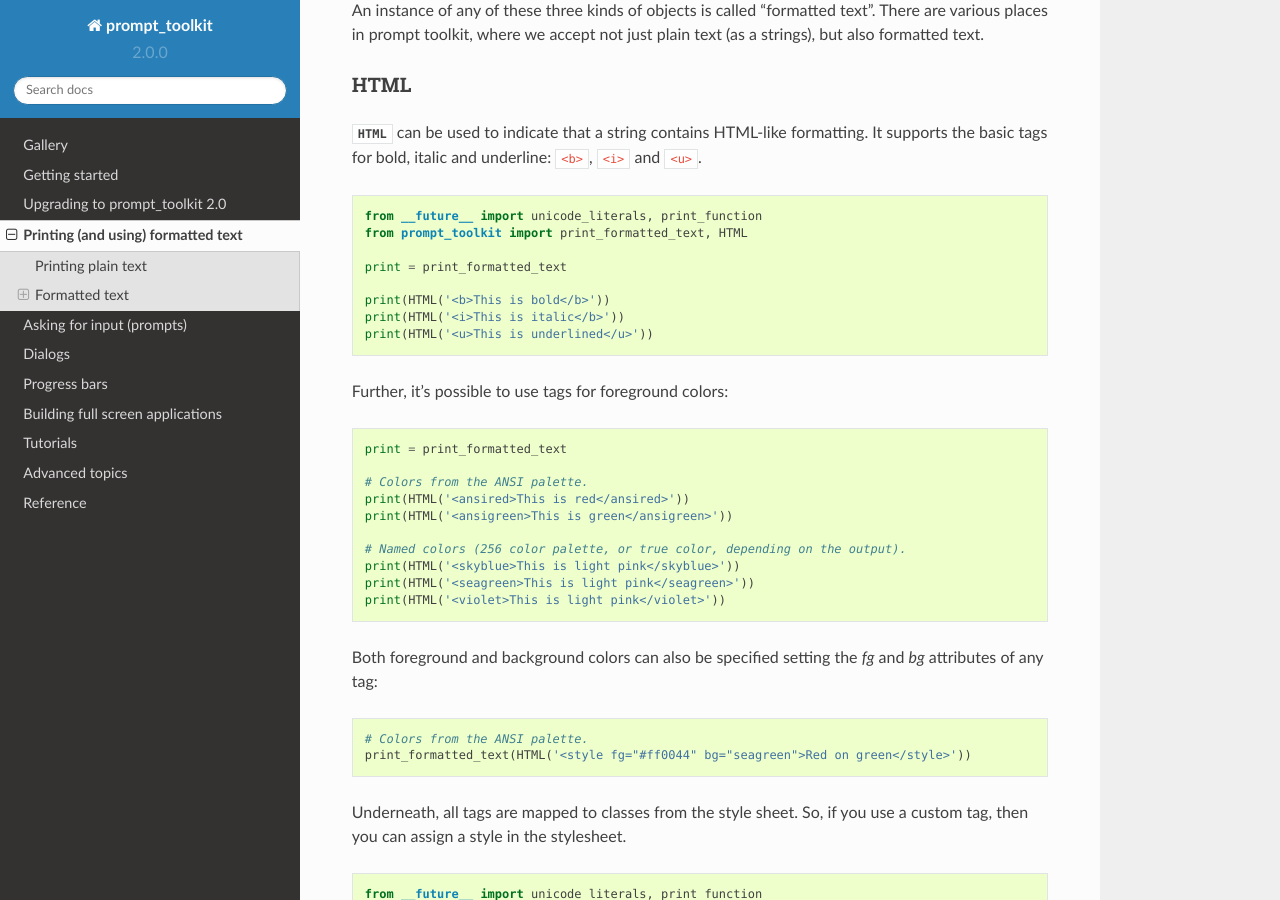
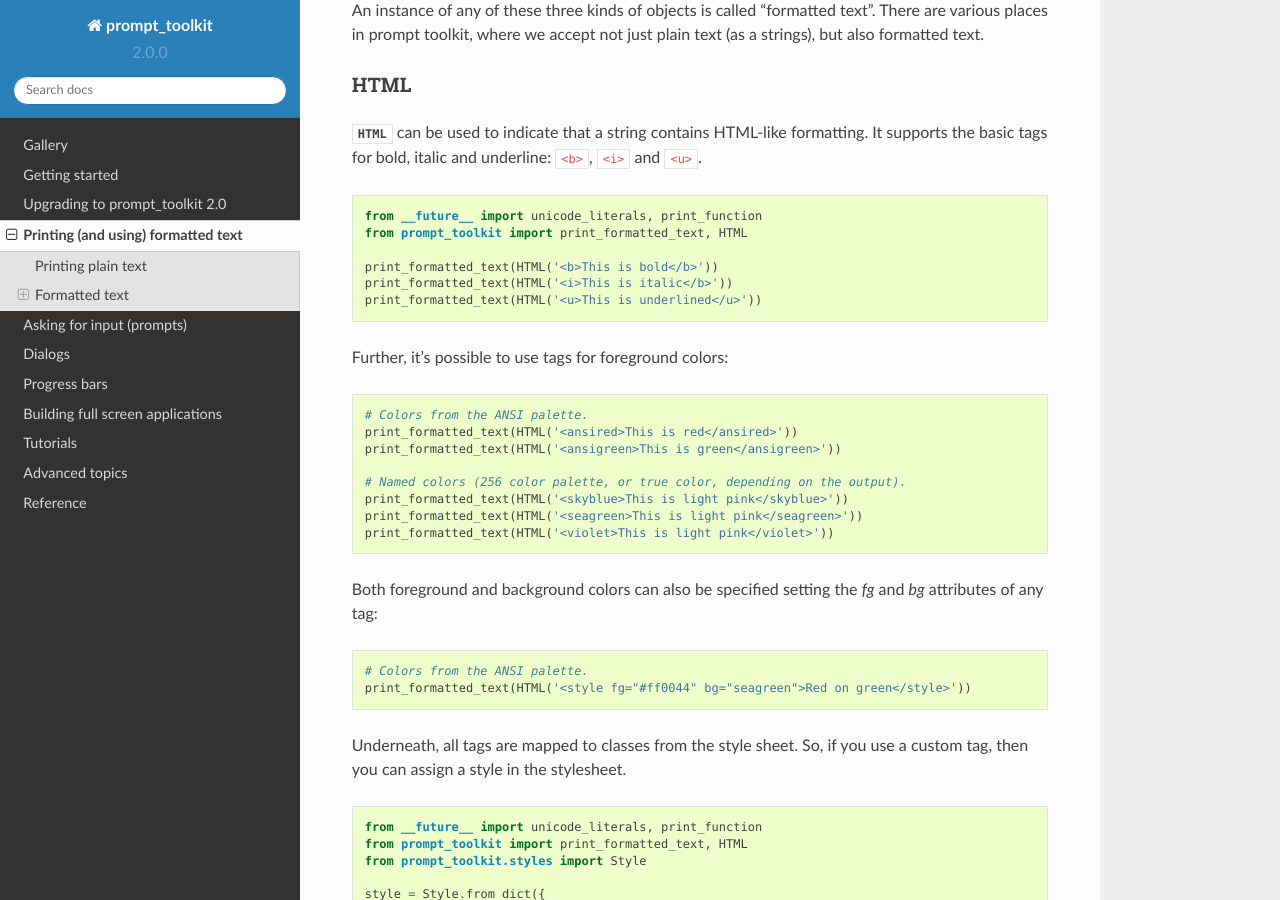
Before and after one commit to dbcli/pgcli, a Sphinx documentation site: the page built from docs/pages/printing_text.rst, in a window 1280 px wide and 900 px high, scrolled down 1373 px. Built offline with Sphinx 7.4.7 and the Read the Docs theme 2.0.0, drawn with Linux system fonts in a browser that asks for light colours.

Commit message:
A couple of documentation improvements.

```diff
--- a/docs/pages/printing_text.rst
+++ b/docs/pages/printing_text.rst
@@ -84,26 +84,22 @@
     from __future__ import unicode_literals, print_function
     from prompt_toolkit import print_formatted_text, HTML
 
-    print = print_formatted_text
-
-    print(HTML('<b>This is bold</b>'))
-    print(HTML('<i>This is italic</b>'))
-    print(HTML('<u>This is underlined</u>'))
+    print_formatted_text(HTML('<b>This is bold</b>'))
+    print_formatted_text(HTML('<i>This is italic</b>'))
+    print_formatted_text(HTML('<u>This is underlined</u>'))
 
 Further, it's possible to use tags for foreground colors:
 
 .. code:: python
 
-    print = print_formatted_text
-
     # Colors from the ANSI palette.
-    print(HTML('<ansired>This is red</ansired>'))
-    print(HTML('<ansigreen>This is green</ansigreen>'))
+    print_formatted_text(HTML('<ansired>This is red</ansired>'))
+    print_formatted_text(HTML('<ansigreen>This is green</ansigreen>'))
 
     # Named colors (256 color palette, or true color, depending on the output).
-    print(HTML('<skyblue>This is light pink</skyblue>'))
-    print(HTML('<seagreen>This is light pink</seagreen>'))
-    print(HTML('<violet>This is light pink</violet>'))
+    print_formatted_text(HTML('<skyblue>This is light pink</skyblue>'))
+    print_formatted_text(HTML('<seagreen>This is light pink</seagreen>'))
+    print_formatted_text(HTML('<violet>This is light pink</violet>'))
 
 Both foreground and background colors can also be specified setting the `fg`
 and `bg` attributes of any tag:
```
Also changed, not shown: docs/pages/advanced_topics/asyncio.rst (+12 -1 lines), docs/pages/progress_bars.rst (+5 -7 lines), 1 other file.
